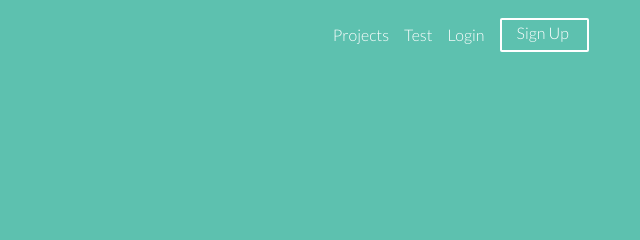
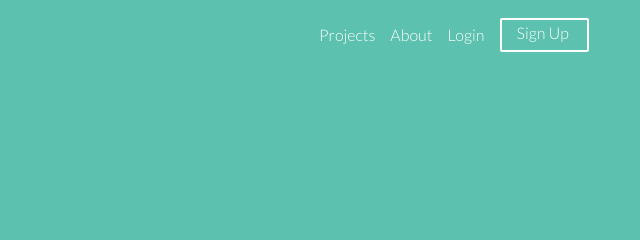
Before and after one commit to jdtdesigns/kindredbay, a website: page index.html in a window 1280 px wide. Shown: the top 240 px of the page, 640-1280 px from the left. Drawn offline with Linux system fonts and the light colour scheme.

Commit message:
changed the nav link back to normal

```diff
--- a/index.html
+++ b/index.html
@@ -15,7 +15,7 @@
 	       		</div>
 	       		<nav class="row column-center">
 	       			<a href="#">Projects</a>
-	       			<a href="#">Test</a>
+	       			<a href="#">About</a>
 	       			<a href="#">Login</a>
 	       			<a href="#">Sign Up</a>
 	       		</nav>
```
